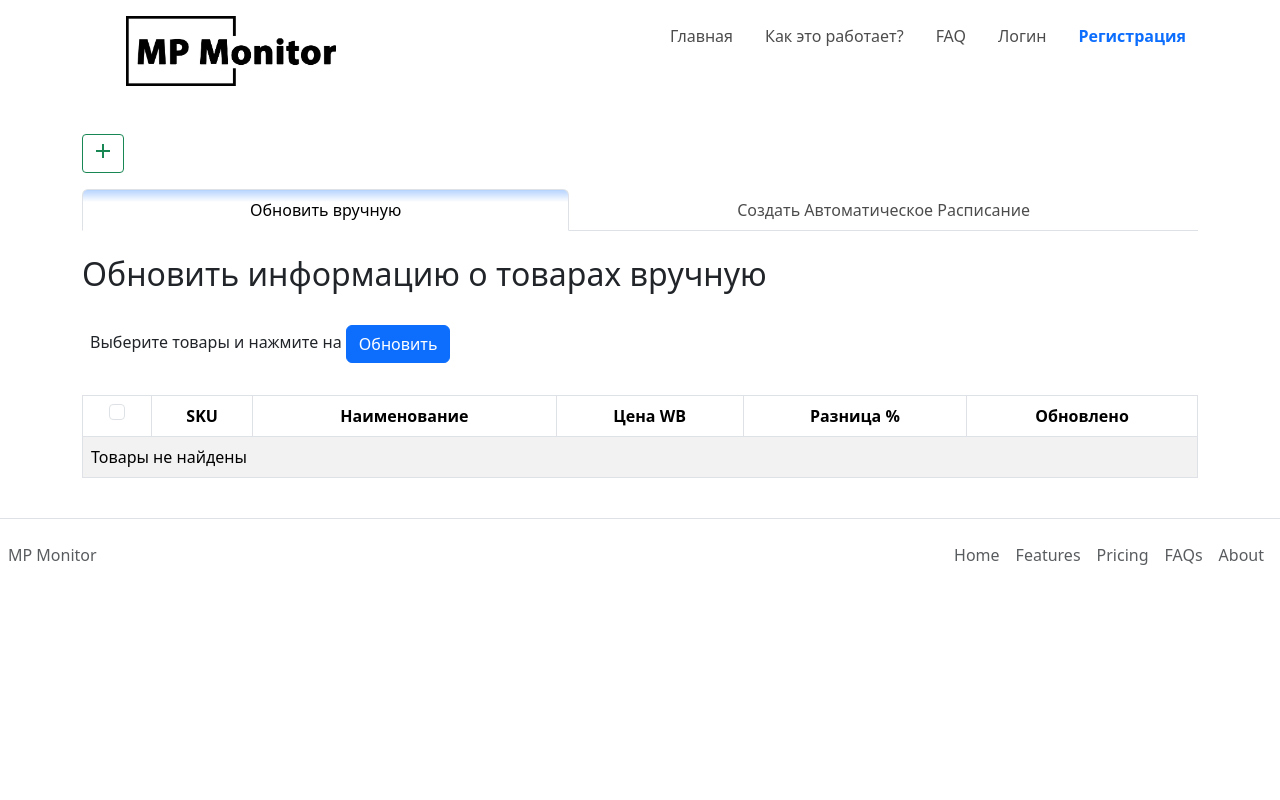
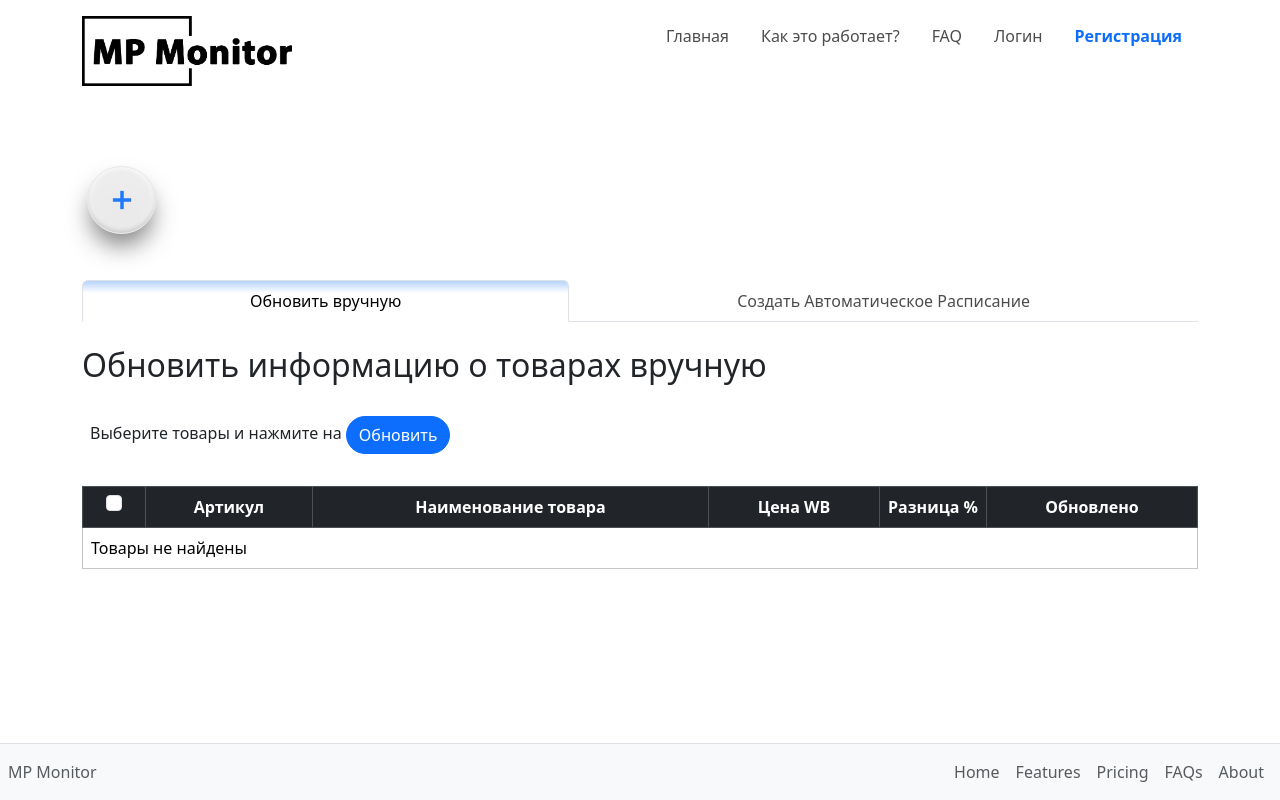
Before and after one commit to igorsimb/mp-monitor, a Django app: page /scrape/1/ in a window 1280 px wide. Run offline with Django 5.2, Linux system fonts and the light colour scheme; parts of the project's set-up code (start-up, migrations or seed data) failed here and were passed over; some libraries are stand-ins or nearby versions.

Commit message:
fix(items_table): fix design
For #59

```diff
--- a/main/templates/main/base.html
+++ b/main/templates/main/base.html
@@ -29,9 +29,9 @@
 
 <!-- Navigation -->
 {% if user.is_authenticated %}
-    <nav class="container d-flex flex-wrap justify-content-center py-3 px-2">
+    <nav class="container d-flex flex-wrap justify-content-between py-3">
         <a href="{% url 'index' %}"
-           class="d-flex align-items-center ms-5 mb-md-0 me-md-auto link-body-emphasis text-decoration-none">
+           class="d-flex align-items-center mb-md-0 me-md-auto link-body-emphasis text-decoration-none">
             <img src="{% static 'img/homepage/logo.jpg' %}" width="210" height="70" alt="logo" loading="eager">
         </a>
 
@@ -46,9 +46,9 @@
 
 {% else %}
 
-    <nav class="container d-flex flex-wrap justify-content-center py-3 mb-4 px-2">
+    <nav class="container d-flex flex-wrap justify-content-between py-3">
         <a href="{% url 'index' %}"
-           class="d-flex align-items-center ms-5 mb-md-0 me-md-auto link-body-emphasis text-decoration-none">
+           class="d-flex align-items-center mb-md-0 me-md-auto link-body-emphasis text-decoration-none">
             <img src="{% static 'img/homepage/logo.jpg' %}" width="210" height="70" alt="logo" loading="eager">
         </a>
 
@@ -65,7 +65,7 @@
 {% block content %}{% endblock content %}
 
 <!-- Footer -->
-<footer class="d-flex flex-wrap justify-content-between align-items-center py-3 my-4 border-top px-2">
+<footer class="footer mt-auto d-flex flex-wrap justify-content-between align-items-center py-2 border-top px-2 bg-body-tertiary">
     <p class="col-md-4 mb-0 text-body-secondary">MP Monitor</p>
 
     {#    <a href="/" class="col-md-4 d-flex align-items-center justify-content-center mb-3 mb-md-0 me-md-auto link-body-emphasis text-decoration-none">#}
--- a/main/templates/main/index.html
+++ b/main/templates/main/index.html
@@ -8,7 +8,7 @@
 
 {% block content %}
 
-    <main class="container px-4 py-3">
+    <main class="container py-3">
 
         {% include "main/partials/homepage/hero_section.html" %}
         {% include "main/partials/homepage/features.html" %}
--- a/main/templates/main/item_list.html
+++ b/main/templates/main/item_list.html
@@ -7,7 +7,7 @@
 
 {% block content %}
 
-    <main class="flex-shrink-0 container">
+    <main class="flex-shrink-0 container mt-5">
         <div>
             {% if messages %}
                 {% for message in messages %}
@@ -22,16 +22,42 @@
         </div>
 
         <!-- START Add items collapse -->
-        <p class="mt-2">
-            <a class="btn btn-sm btn-outline-success"
-               title="Добавить новые товары для парсинга"
-               data-bs-toggle="collapse"
-               href="#addItems" role="button"
-               aria-expanded="false"
-               aria-controls="addItems">
-                <span class="material-symbols-sharp">add</span>
-            </a>
-        </p>
+        <!-- option for button 1 -->
+        {#        <p class="mt-2">#}
+        {#            <a class="btn btn-sm btn-outline-primary rounded-circle"#}
+        {#               title="Добавить новые товары для парсинга"#}
+        {#               data-bs-toggle="collapse"#}
+        {#               href="#addItems" role="button"#}
+        {#               aria-expanded="false"#}
+        {#               aria-controls="addItems">#}
+        {#                <span class="material-symbols-sharp custom-material-icon">add</span>#}
+        {#            </a>#}
+        {#        </p>#}
+
+        <!-- option for button 2 -->
+        {#        <input type="checkbox"#}
+        {#               data-bs-toggle="collapse"#}
+        {#               href="#addItems" role="button"#}
+        {#               aria-expanded="false"#}
+        {#               aria-controls="addItems"#}
+        {#               class="btn-check" id="btn-check-outlined" autocomplete="off">#}
+        {#        <label class="btn btn-outline-primary" for="btn-check-outlined">#}
+        {#            <span class="material-symbols-sharp custom-material-icon">add</span> Добавить товары#}
+        {#        </label><br>#}
+        {##}
+        {##}
+
+        <!-- option for button 3 -->
+        <a class="toggle" title="Добавить новые товары для парсинга">
+            <input type="checkbox"
+                   data-bs-toggle="collapse"
+                   href="#addItems" role="button"
+                   aria-expanded="false"
+                   aria-controls="addItems">
+            <span class="button"></span>
+            <span class="material-symbols-sharp label text-primary">add</span>
+        </a>
+
         <div class="collapse" id="addItems">
             <div class="row">
                 <div class="col-md-12">
@@ -40,8 +66,9 @@
                             {% csrf_token %}
 
                             <label for="skus" class="form-label h2">Добавить новые товары для парсинга</label>
-                            {% render_field form.skus class="form-control focus-ring focus-ring-success" id="skus" rows="3" placeholder=form.skus.help_text %}
-                            <button type="submit" class="btn btn-success rounded-pill mt-2 mb-2">Добавить</button>
+                            {% render_field form.skus class="form-control add-items focus-ring focus-ring-remove border-secondary-subtle shadow shadow-sm" id="skus" rows="3" placeholder=form.skus.help_text %}
+                            <button type="submit" class="btn btn-outline-primary rounded-pill mt-2 mb-2">Добавить
+                            </button>
                         </form>
                     </div>
                 </div>
@@ -51,7 +78,7 @@
 
 
         <!-- Nav tabs -->
-        <ul class="nav nav-tabs nav-fill bg-gradient" id="updateTabs" role="tablist">
+        <ul class="nav nav-tabs nav-fill bg-gradient mt-4" id="updateTabs" role="tablist">
             <li class="nav-item" role="presentation">
                 <button class="nav-link active" id="manual-update-tab" data-bs-toggle="tab" type="button"
                         data-bs-target="#manual-tab-pane" role="tab" aria-controls="manual-tab-pane"
--- a/main/templates/main/partials/create_interval_form.html
+++ b/main/templates/main/partials/create_interval_form.html
@@ -14,9 +14,9 @@
         </div>
     </div>
 
-    <button type="submit" class="btn btn-primary mb-2">Создать расписание</button>
+    <button type="submit" class="btn btn-primary rounded-pill mb-2">Создать расписание</button>
     <a href="{% url 'destroy_scrape_interval' %}"
-       class="btn btn-danger mb-2">
+       class="btn btn-danger rounded-pill mb-2">
         Удалить текущее
     </a>
     <div class="mt-2 mb-1">
--- a/main/templates/main/partials/items_table.html
+++ b/main/templates/main/partials/items_table.html
@@ -1,18 +1,19 @@
 {% load widget_tweaks %}
 {% load humanize %}
 
-<div class="flex-grow-1 d-flex flex-column mt-4">
-    <table class="table table-striped table-hover table-bordered">
-        <thead>
+
+<div class="table-responsive">
+    <table class="table table-hover table-bordered border-secondary-subtle">
+        <thead class="table-dark">
         <tr class="text-center">
             <th>
                 <input id="select-all" class="form-check-input mt-0" type="checkbox" aria-label="Выделить все">
             </th>
-            <th>SKU</th>
-            <th>Наименование</th>
+            <th>Артикул</th>
+            <th>Наименование товара</th>
             {#                <th>СПП</th>#}
             <th>Цена WB</th>
-            <th>Разница %</th>
+            <th class="fit">Разница %</th>
             <th>Обновлено</th>
         </tr>
         </thead>
@@ -60,4 +61,3 @@
         </tbody>
     </table>
 </div>
-{#</form>#}
--- a/main/templates/main/partials/update_items_form.html
+++ b/main/templates/main/partials/update_items_form.html
@@ -9,7 +9,7 @@
                 <div>
                     <div class="p-2">
                         Выберите товары и нажмите на
-                        <button type="submit" class="btn btn-primary">Обновить</button>
+                        <button type="submit" class="btn btn-primary rounded-pill">Обновить</button>
                     </div>
                 </div>
             </div>
--- a/mp_monitor/settings.py
+++ b/mp_monitor/settings.py
@@ -11,7 +11,7 @@ env = Env()
 env.read_env()
 
 
-SECRET_KEY = "django-insecure-3gg8w_nv9is-j^#%&s^(gx#%e5am1nj)iq$$&j*yag6x+fd7_f"
+SECRET_KEY = env("SECRET_KEY", default="CHANGEME")
 
 # SECURITY WARNING: don't run with debug turned on in production!
 DEBUG = env.bool("DEBUG", default=False)
--- a/static/css/custom.css
+++ b/static/css/custom.css
@@ -14,8 +14,16 @@
     background-image: linear-gradient(to bottom, rgba(13, 109, 253, 0.3) 0%, transparent 30%);
 }
 
+/* prevent new line in table's th */
+.table td.fit,
+.table th.fit {
+  white-space: nowrap;
+  width: 1%;
+}
+
 /* Break bg outside the .container
 Source: https://www.youtube.com/watch?v=81pnuZFarRw
+#0d6efd - primary
 #f8f9fa = bg-body-tertiary
 #cfe2ff = bg-primary-subtle
 #e9ecef = bg-body-secondary
@@ -24,3 +32,127 @@ Source: https://www.youtube.com/watch?v=81pnuZFarRw
     box-shadow: 0 0 0 100vmax #f8f9fa;
     clip-path: inset(0 -100vmax);
 }
+
+.custom-material-icon {
+    display: inline-flex;
+    vertical-align: text-bottom;
+    font-size: 1.2rem;
+}
+
+.focus-ring-remove {
+    --bs-focus-ring-width: 0;
+}
+
+/* Add new items form START */
+.add-items {
+    transition: scale 0.3s cubic-bezier(0.19, 1, 0.22, 1);
+    box-shadow: 0px 0px 20px -18px;
+}
+
+.add-items:hover {
+  border: 2px solid lightgrey;
+  box-shadow: 0px 0px 20px -17px;
+}
+
+.add-items:active {
+  transform: scale(0.99);
+}
+
+.add-items:focus {
+  border: 2px solid grey;
+}
+/* Add new items form END */
+
+/* Add items button START
+source: https://uiverse.io/Pradeepsaranbishnoi/jolly-robin-0 */
+
+.toggle {
+  display: inline-block;
+}
+
+.toggle {
+  position: relative;
+  height: 100px;
+  width: 100px;
+}
+
+.toggle:before {
+  box-shadow: 0;
+  border-radius: 84.5px;
+  background: #fff;
+  position: absolute;
+  margin-left: -36px;
+  margin-top: -36px;
+  opacity: 0.2;
+  height: 72px;
+  width: 72px;
+  left: 50%;
+  top: 50%;
+}
+
+.toogle input:checked~.label {
+  color: rgba(255,0,0,0.8);
+}
+
+.toggle .button {
+  transition: all 300ms cubic-bezier(0.23, 1, 0.32, 1);
+  box-shadow: 0 15px 25px -4px rgba(0, 0, 0, 0.5), inset 0 -3px 4px -1px rgba(0, 0, 0, 0.2), 0 -10px 15px -1px rgba(255, 255, 255, 0.6), inset 0 3px 4px -1px rgba(255, 255, 255, 0.2), inset 0 0 5px 1px rgba(255, 255, 255, 0.8), inset 0 20px 30px 0 rgba(255, 255, 255, 0.2);
+  border-radius: 68.8px;
+  border: 1px solid #eaeaea;
+  position: absolute;
+  background: #eaeaea;
+  /* changed from  margin-left: -34.4px; */
+  margin-left: -45px;
+  margin-top: -34.4px;
+  display: block;
+  height: 68.8px;
+  width: 68.8px;
+  left: 50%;
+  top: 50%;
+}
+
+.toggle .label {
+  transition: color 300ms ease-out;
+  line-height: 101px;
+  text-align: center;
+  margin-left: -10px;
+  position: absolute;
+  font-weight: 700;
+  font-size: 28px;
+  display: block;
+  opacity: 0.9;
+  height: 100%;
+  width: 100%;
+  color: rgba(0, 0, 0, 0.9);
+}
+
+.toggle input {
+  opacity: 0;
+  position: absolute;
+  cursor: pointer;
+  z-index: 1;
+  height: 100%;
+  width: 100%;
+  left: 0;
+  top: 0;
+}
+
+.toggle input:active ~ .button {
+  filter: blur(0.5px);
+  box-shadow: 0 12px 25px -4px rgba(0, 0, 0, 0.4), inset 0 -8px 30px 1px rgba(255, 255, 255, 0.9), 0 -10px 15px -1px rgba(255, 255, 255, 0.6), inset 0 8px 25px 0 rgba(0, 0, 0, 0.4), inset 0 0 10px 1px rgba(255, 255, 255, 0.6);
+}
+
+.toggle input:active ~ .label {
+  font-size: 26px;
+  color: rgba(0, 0, 0, 0.45);
+}
+
+.toggle input:checked ~ .button {
+  filter: blur(0.5px);
+  box-shadow: 0 10px 25px -4px rgba(0, 0, 0, 0.4), inset 0 -8px 25px -1px rgba(255, 255, 255, 0.9), 0 -10px 15px -1px rgba(255, 255, 255, 0.6), inset 0 8px 20px 0 rgba(0, 0, 0, 0.2), inset 0 0 5px 1px rgba(255, 255, 255, 0.6);
+}
+
+.toggle input:checked ~ .label {
+  color: rgba(0, 0, 0, 0.8);
+}
+/* Add items button END */
```
